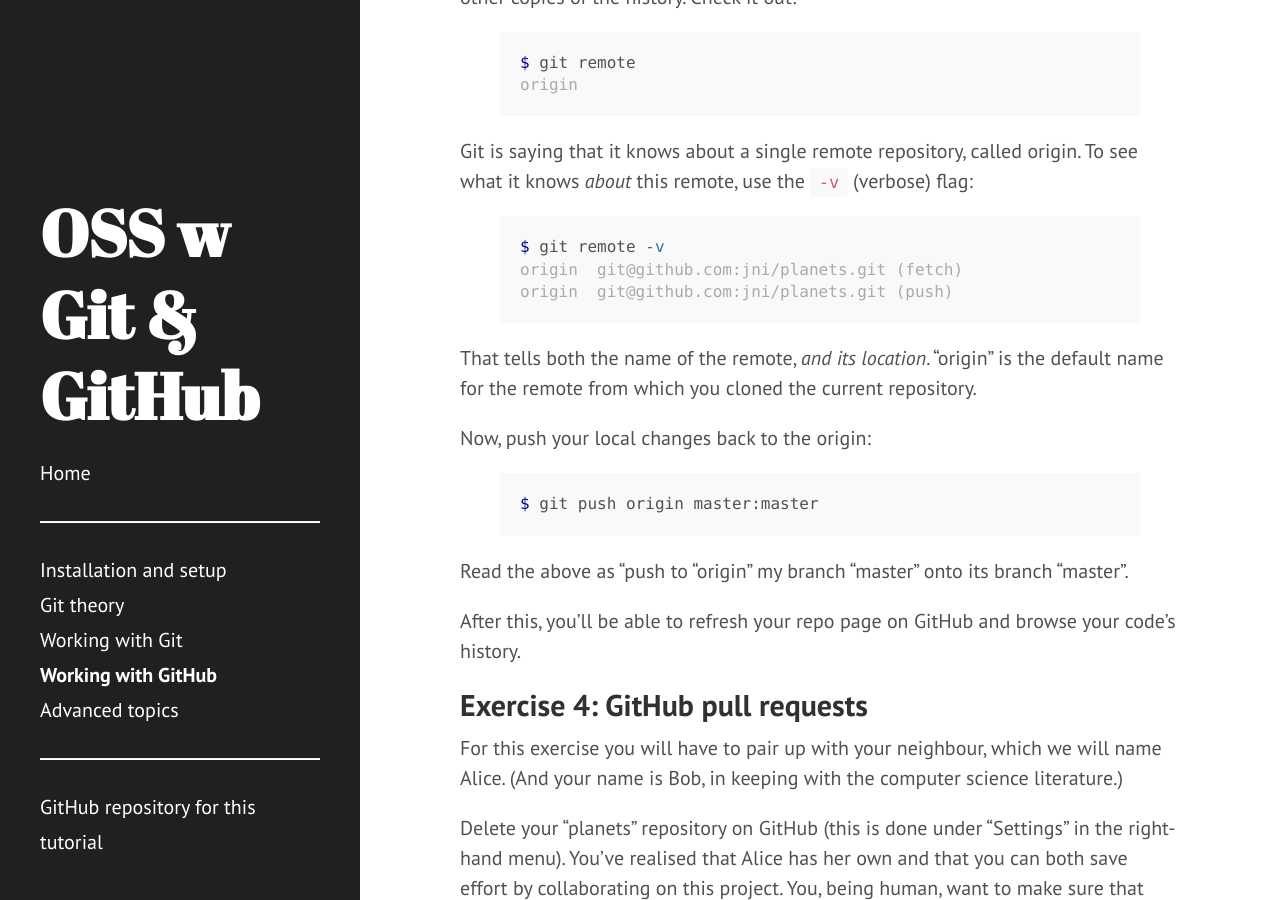
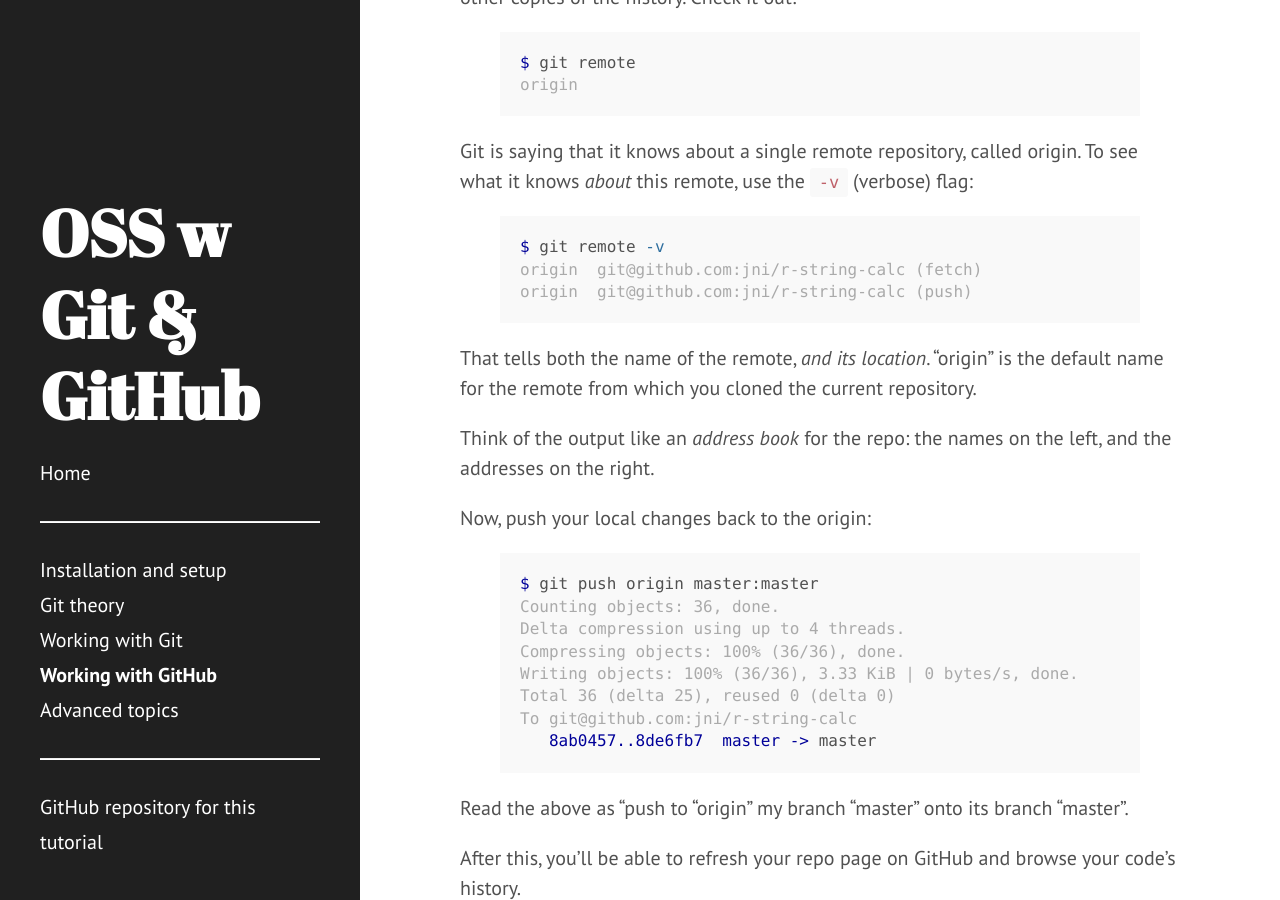
Before and after one commit to jni/git-tutorial, a Jekyll site: the page built from 3-github.md, in a window 1280 px wide and 900 px high, scrolled down 752 px. Built offline with Jekyll 4.4.1, drawn with Linux system fonts in a browser that asks for light colours.

Commit message:
Update push addresses and commands

```diff
--- a/3-github.md
+++ b/3-github.md
@@ -40,18 +40,28 @@ flag:
 
 {% highlight console %}
 $ git remote -v
-origin	git@github.com:jni/planets.git (fetch)
-origin	git@github.com:jni/planets.git (push)
+origin	git@github.com:jni/r-string-calc (fetch)
+origin	git@github.com:jni/r-string-calc (push)
 {% endhighlight %}
 
 That tells both the name of the remote, *and its location*. "origin" is
 the default name for the remote from which you cloned the current
 repository.
 
+Think of the output like an *address book* for the repo: the names on the
+left, and the addresses on the right.
+
 Now, push your local changes back to the origin:
 
 {% highlight console %}
 $ git push origin master:master
+Counting objects: 36, done.
+Delta compression using up to 4 threads.
+Compressing objects: 100% (36/36), done.
+Writing objects: 100% (36/36), 3.33 KiB | 0 bytes/s, done.
+Total 36 (delta 25), reused 0 (delta 0)
+To git@github.com:jni/r-string-calc
+   8ab0457..8de6fb7  master -> master
 {% endhighlight %}
 
 Read the above as "push to "origin" my branch "master" onto its branch
```
